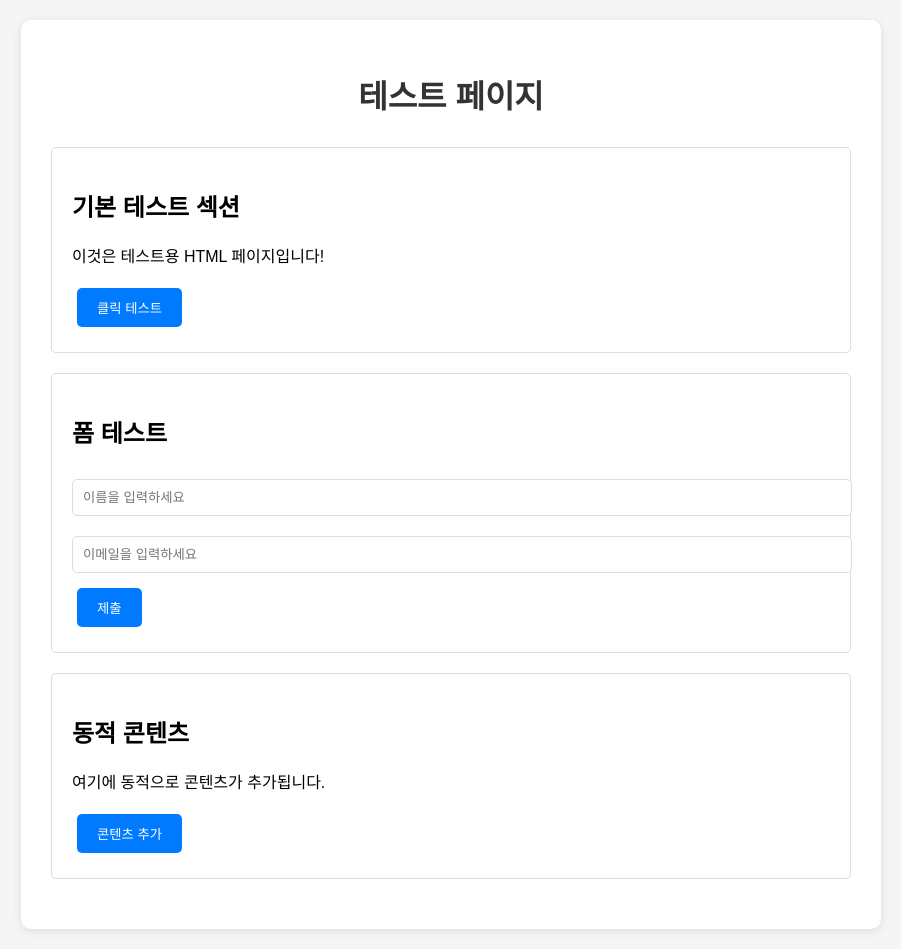
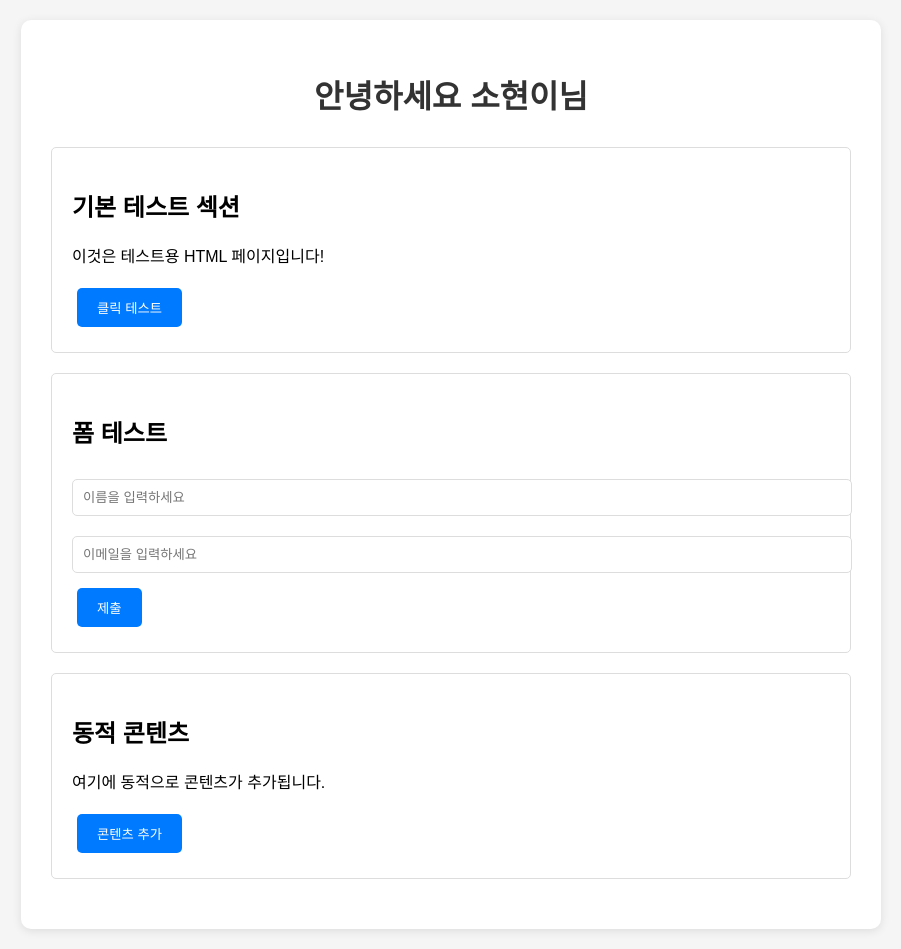
Before and after one commit to sohyeon-doaz/cursor-test, a plain HTML site: page test.html in a window 1280 px wide. Shown: the whole page, without its empty margins (189-1090 px from the left). Drawn offline with Linux system fonts and the light colour scheme.

Commit message:
안녕하세요

```diff
--- a/test.html
+++ b/test.html
@@ -53,7 +53,7 @@
 </head>
 <body>
     <div class="container">
-        <h1>테스트 페이지</h1>
+        <h1>안녕하세요 소현이님</h1>
 
         <div class="test-section">
             <h2>기본 테스트 섹션</h2>
```
